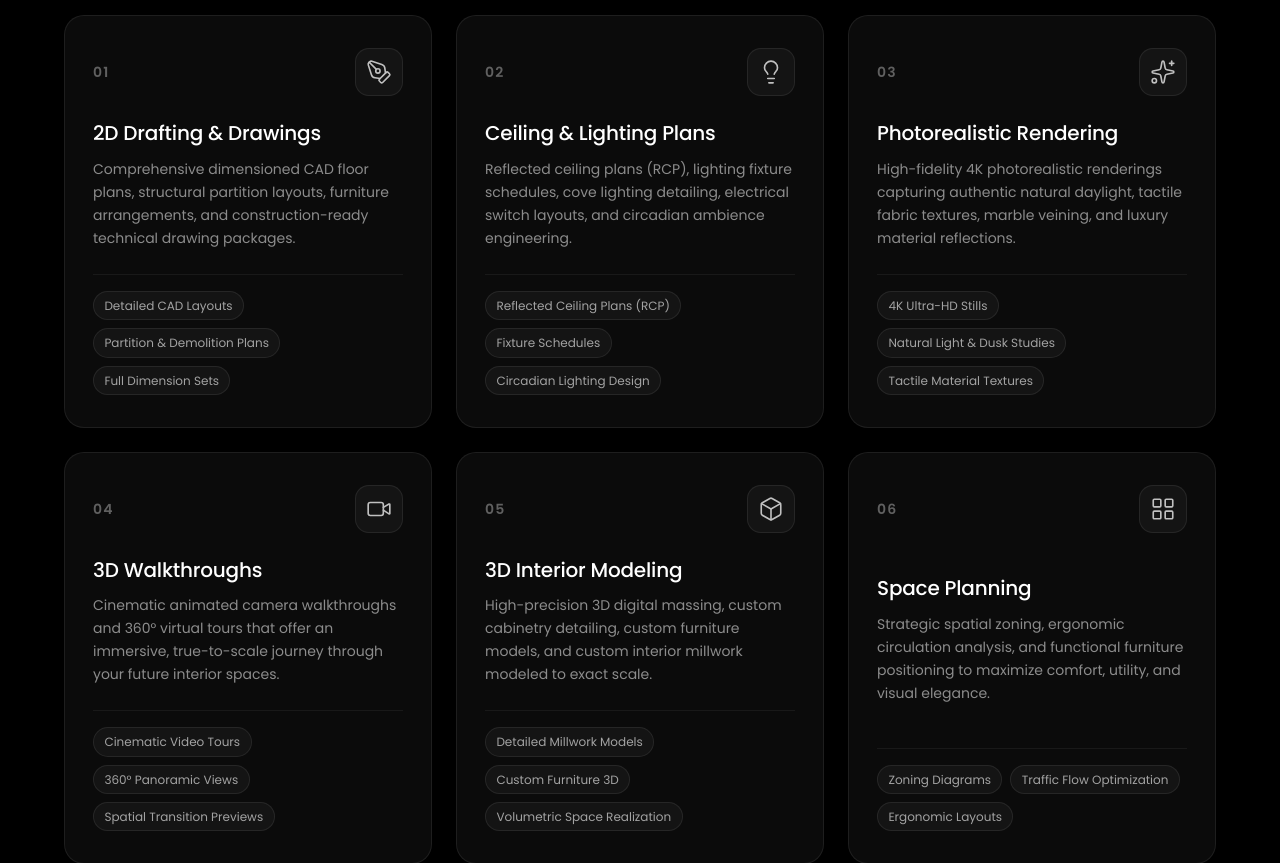
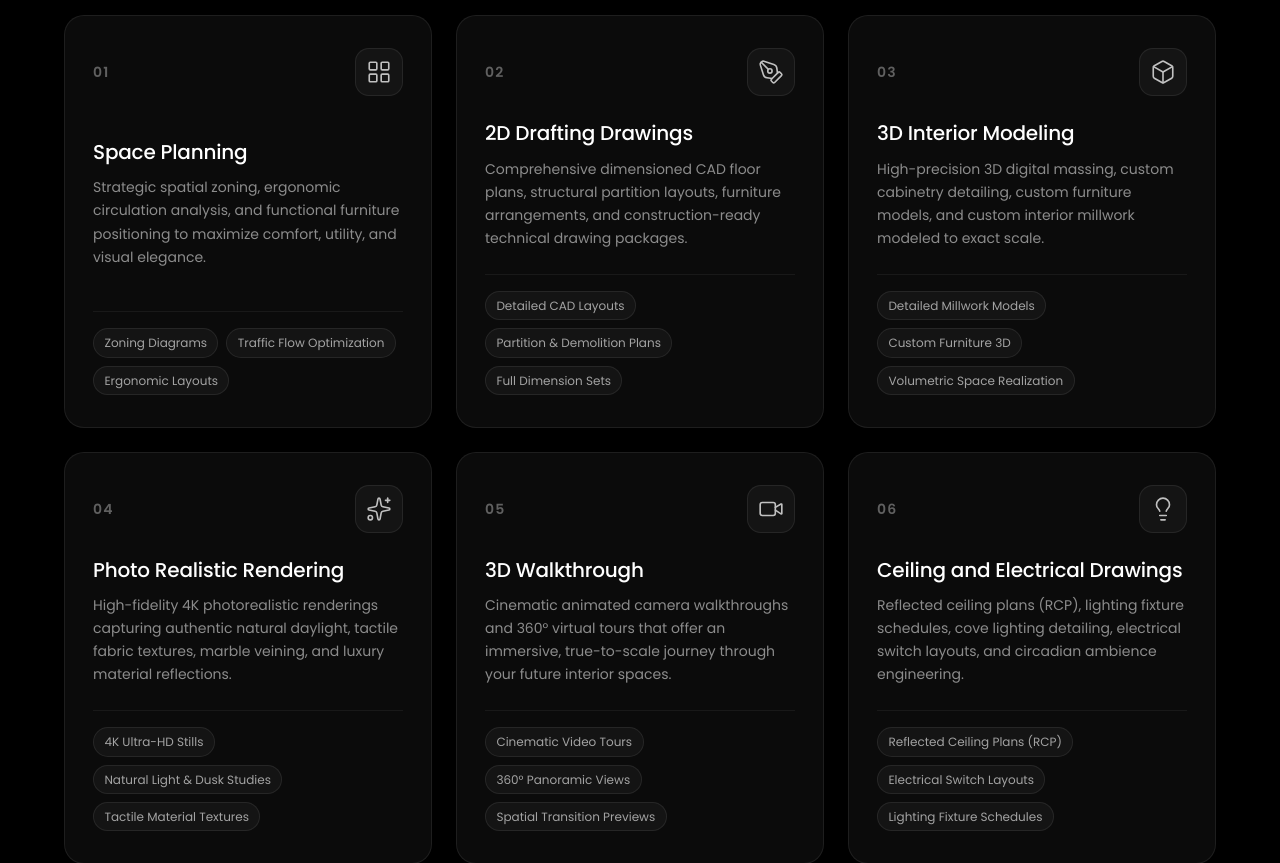
Before and after one commit to soumyamehta21/jagdish-narigara-portfolio-website, a React (Vite) app: page / in a window 1280 px wide. Shown: the part 2760-3623 px from the top of the page. Built offline with nearby package versions, Linux system fonts and the light colour scheme.

Commit message:
Reorder services sequence according to requested workflow

```diff
--- a/src/data/siteData.ts
+++ b/src/data/siteData.ts
@@ -132,52 +132,52 @@ export const processStepsData: ProcessStep[] = [
 
 export const servicesData: ServiceItem[] = [
   {
+    id: 'service-space-planning',
+    number: '01',
+    title: 'Space Planning',
+    iconName: 'LayoutGrid',
+    description: 'Strategic spatial zoning, ergonomic circulation analysis, and functional furniture positioning to maximize comfort, utility, and visual elegance.',
+    deliverables: ['Zoning Diagrams', 'Traffic Flow Optimization', 'Ergonomic Layouts']
+  },
+  {
     id: 'service-drafting',
-    number: '01',
-    title: '2D Drafting & Drawings',
+    number: '02',
+    title: '2D Drafting Drawings',
     iconName: 'PenTool',
     description: 'Comprehensive dimensioned CAD floor plans, structural partition layouts, furniture arrangements, and construction-ready technical drawing packages.',
     deliverables: ['Detailed CAD Layouts', 'Partition & Demolition Plans', 'Full Dimension Sets']
   },
   {
-    id: 'service-ceiling-lighting',
-    number: '02',
-    title: 'Ceiling & Lighting Plans',
-    iconName: 'Lightbulb',
-    description: 'Reflected ceiling plans (RCP), lighting fixture schedules, cove lighting detailing, electrical switch layouts, and circadian ambience engineering.',
-    deliverables: ['Reflected Ceiling Plans (RCP)', 'Fixture Schedules', 'Circadian Lighting Design']
+    id: 'service-modeling',
+    number: '03',
+    title: '3D Interior Modeling',
+    iconName: 'Box',
+    description: 'High-precision 3D digital massing, custom cabinetry detailing, custom furniture models, and custom interior millwork modeled to exact scale.',
+    deliverables: ['Detailed Millwork Models', 'Custom Furniture 3D', 'Volumetric Space Realization']
   },
   {
     id: 'service-rendering',
-    number: '03',
-    title: 'Photorealistic Rendering',
+    number: '04',
+    title: 'Photo Realistic Rendering',
     iconName: 'Sparkles',
     description: 'High-fidelity 4K photorealistic renderings capturing authentic natural daylight, tactile fabric textures, marble veining, and luxury material reflections.',
     deliverables: ['4K Ultra-HD Stills', 'Natural Light & Dusk Studies', 'Tactile Material Textures']
   },
   {
     id: 'service-walkthroughs',
-    number: '04',
-    title: '3D Walkthroughs',
+    number: '05',
+    title: '3D Walkthrough',
     iconName: 'Video',
     description: 'Cinematic animated camera walkthroughs and 360° virtual tours that offer an immersive, true-to-scale journey through your future interior spaces.',
     deliverables: ['Cinematic Video Tours', '360° Panoramic Views', 'Spatial Transition Previews']
   },
   {
-    id: 'service-modeling',
-    number: '05',
-    title: '3D Interior Modeling',
-    iconName: 'Box',
-    description: 'High-precision 3D digital massing, custom cabinetry detailing, custom furniture models, and custom interior millwork modeled to exact scale.',
-    deliverables: ['Detailed Millwork Models', 'Custom Furniture 3D', 'Volumetric Space Realization']
-  },
-  {
-    id: 'service-space-planning',
+    id: 'service-ceiling-electrical',
     number: '06',
-    title: 'Space Planning',
-    iconName: 'LayoutGrid',
-    description: 'Strategic spatial zoning, ergonomic circulation analysis, and functional furniture positioning to maximize comfort, utility, and visual elegance.',
-    deliverables: ['Zoning Diagrams', 'Traffic Flow Optimization', 'Ergonomic Layouts']
+    title: 'Ceiling and Electrical Drawings',
+    iconName: 'Lightbulb',
+    description: 'Reflected ceiling plans (RCP), lighting fixture schedules, cove lighting detailing, electrical switch layouts, and circadian ambience engineering.',
+    deliverables: ['Reflected Ceiling Plans (RCP)', 'Electrical Switch Layouts', 'Lighting Fixture Schedules']
   }
 ];
 
```
